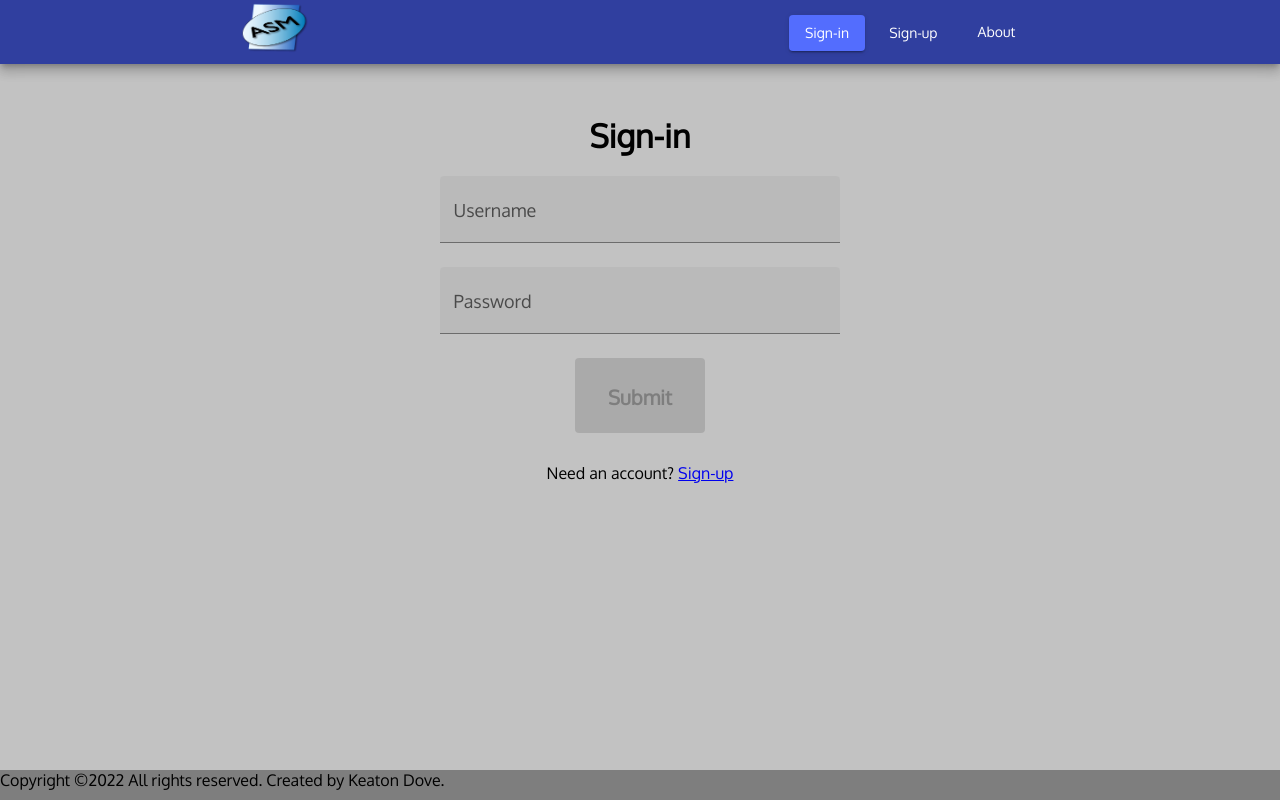
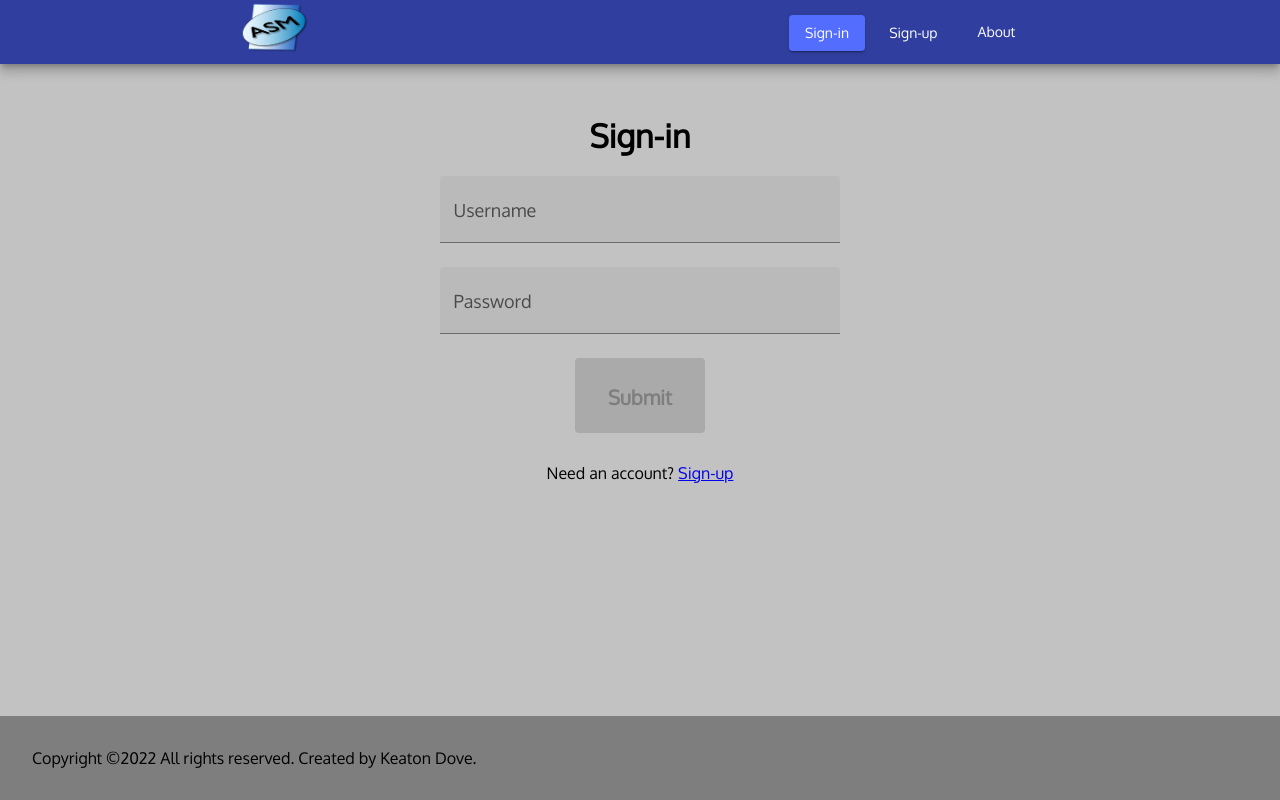
Before and after one commit to Keaton-Dove/AngularSocialMedia, an Angular app: page /sign-in in a window 1280 px wide. Built offline with nearby package versions, Linux system fonts and the light colour scheme; what angular-in-memory-web-api would draw is missing.

Commit message:
Fixing footer rising when scrolling

```diff
--- a/src/app/app.component.css
+++ b/src/app/app.component.css
@@ -1,3 +1,8 @@
-.top-spacer {
-    margin-top: 4%;
+body {
+    min-height: 100vh;
+    display: flex;
+    flex-direction: column;
 }
+app-footer {
+    margin-top: auto;
+}
--- a/src/app/app.component.html
+++ b/src/app/app.component.html
@@ -1,3 +1,5 @@
-<app-header></app-header>
-<router-outlet></router-outlet>
-<app-footer></app-footer>
+<body>
+    <app-header></app-header>
+    <router-outlet></router-outlet>
+    <app-footer></app-footer>
+</body>
--- a/src/app/database.service.ts
+++ b/src/app/database.service.ts
@@ -26,7 +26,17 @@ export class DatabaseService implements InMemoryDbService {
           username: "keatonD",
           title: "Anyone else having trouble with verifying credentials?",
           body: "When I submit a sign-in form I can't figure out a way to verify user credentials",
-          datePosted: "3/12/2022"}
+          datePosted: "3/12/2022"},
+
+        { id: 2,
+          username: "keatonD",
+          title: "This is a long post",
+          body: "Lorem ipsum dolor sit amet, consectetur adipiscing elit. Quisque dolor dolor, posuere eu fringilla ac, volutpat sed nibh. Suspendisse iaculis ac magna et consequat. Curabitur ac dolor finibus, mattis urna et, euismod neque. Donec quis fermentum urna. Vestibulum porta, nunc non laoreet ornare, nisl ex fermentum ex, in ornare dui arcu a tellus. Etiam non lectus suscipit, accumsan mauris sed, finibus diam. Praesent blandit ut elit ut tempor. Proin in massa purus. Maecenas ullamcorper enim vitae pretium vestibulum. Donec lacus dolor, condimentum et lorem at, feugiat congue velit. Aenean elementum justo lacus, id porta nisl hendrerit hendrerit. Ut ultricies ut neque quis condimentum. Fusce nec felis massa. Aenean consectetur urna non eros scelerisque, vel accumsan nibh dignissim. Fusce et quam vestibulum, dapibus nisi vel, aliquam nulla.\n\n\
+          Integer tincidunt pellentesque nisl, nec tristique tellus scelerisque ut. Sed erat velit, interdum nec mollis sed, sollicitudin et quam. Vivamus ex magna, mattis sed nisl non, accumsan semper turpis. Nam odio elit, ultrices sit amet facilisis vitae, semper vitae erat. Suspendisse potenti. Vivamus enim metus, tempus at ullamcorper quis, luctus in lorem. Nunc id augue ut felis elementum ullamcorper. Donec massa felis, posuere eu nisl vitae, mollis pharetra justo. Donec tincidunt nulla enim, eu aliquet lorem eleifend in. Aliquam eget malesuada sapien.\n\n\
+          Etiam viverra, ante in vulputate egestas, nunc arcu maximus elit, interdum venenatis sem arcu quis est. Praesent at neque quis lorem sollicitudin rhoncus et nec libero. Nullam nec dui hendrerit, consectetur magna bibendum, euismod neque. Proin est enim, sodales in ante in, vulputate convallis orci. Phasellus ornare libero sed purus porttitor facilisis. Suspendisse mollis ultrices arcu id accumsan. Donec ut eros est\n\n\
+          Donec euismod euismod ullamcorper. Vestibulum quis luctus erat. Curabitur metus libero, gravida a magna a, tincidunt fringilla sem. Aenean venenatis, purus in pretium congue, tortor lacus blandit nisi, ac luctus tellus velit vitae justo. Fusce libero dui, placerat a est et, eleifend lacinia ligula. Vestibulum non neque sed leo congue porta sed eu dolor. Morbi egestas vitae ex nec aliquam.\n\n\
+          Vivamus mollis nisi et commodo auctor. Duis dignissim purus diam, et feugiat turpis pellentesque a. Ut nec lacinia lacus. Morbi fermentum purus metus, nec accumsan mi faucibus eget. Suspendisse lobortis eu dui sit amet gravida. Curabitur interdum rutrum facilisis. Praesent sit amet consequat nulla. Nunc ullamcorper risus lobortis massa placerat, quis commodo elit suscipit. Integer pulvinar, nisi et imperdiet scelerisque, nulla turpis pretium orci, in maximus eros risus id ligula. Donec fringilla lorem vel nibh euismod, vitae consequat nibh sollicitudin. Sed luctus vehicula orci, ut lobortis ex suscipit eu. Mauris tempus ligula ultricies libero lacinia facilisis. Integer urna sem, commodo et cursus eu, pretium vitae ipsum.",
+          datePosted: "3/14/2022"}
       ]
     };
   }
--- a/src/app/page/footer.component.css
+++ b/src/app/page/footer.component.css
@@ -1,8 +1,5 @@
 footer {
     background-color: rgb(126, 126, 126);
-    padding-bottom: 10px;
     width: 100%;
-    position: absolute;
-    bottom: 0;
-    flex-shrink: 0;
+    padding: 2em;
 }
--- a/src/app/resources/post-view/post-view.component.html
+++ b/src/app/resources/post-view/post-view.component.html
@@ -6,7 +6,7 @@
 
             <div class="indent">
                 <h3>{{ post.title }}</h3>
-                <p>{{ post.body }}</p>
+                <p style="white-space: pre-line">{{ post.body }}</p>
             </div>
 
         </div>
```
